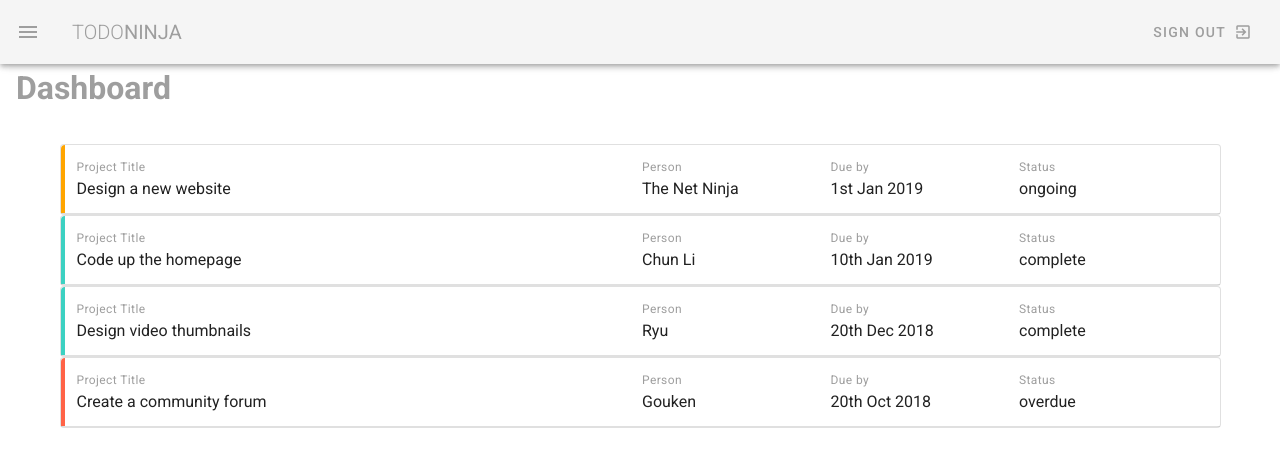
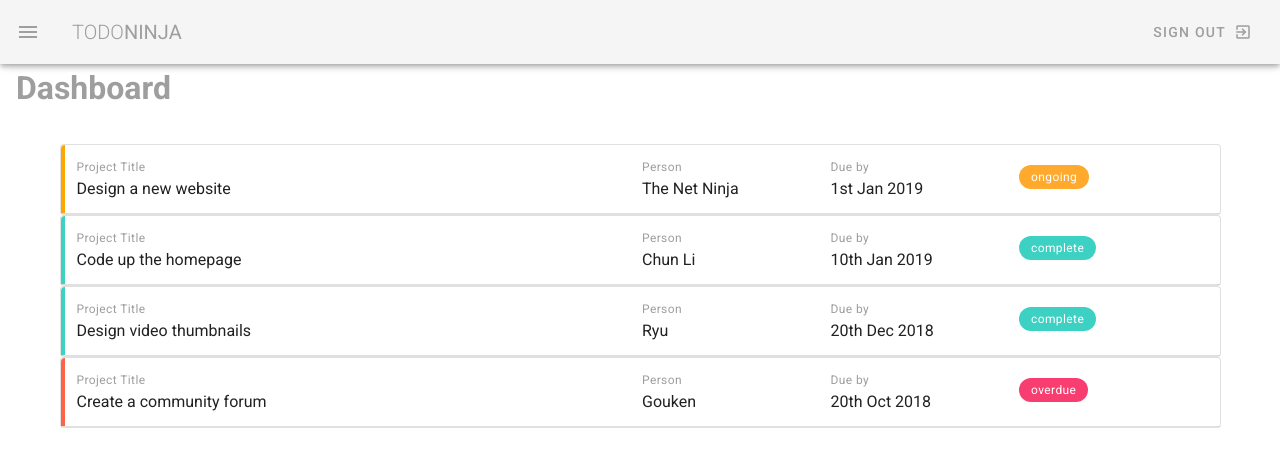
Before and after one commit to Armitage87/todo_app, a Vue app: page / in a window 1280 px wide. Shown: the top 466 px of the page. Built offline with nearby package versions, Linux system fonts and the light colour scheme.

Commit message:
Adding chips to project status

```diff
--- a/src/views/Dashboard.vue
+++ b/src/views/Dashboard.vue
@@ -17,8 +17,9 @@
               <div>{{ project.due }}</div>
             </v-flex>
             <v-flex xs2 sm4 md2>
-              <div class="caption grey--text">Status</div>
-              <div>{{ project.status }}</div>
+              <div class="right">
+                <v-chip small :color="`${project.status}`" class="white--text caption my-2">{{ project.status }}</v-chip>
+              </div>
             </v-flex>
           </v-row>
           <v-divider></v-divider>
@@ -59,4 +60,14 @@ export default {
 .project.overdue {
   border-left: 4px solid tomato;
 }
+
+.v-chip.ongoing {
+    background: #ffaa2c !important;
+  }
+.v-chip.complete {
+    background: #3cd1c2 !important;
+  }
+.v-chip.overdue {
+    background: #f83e70 !important;
+  }
 </style>
```
